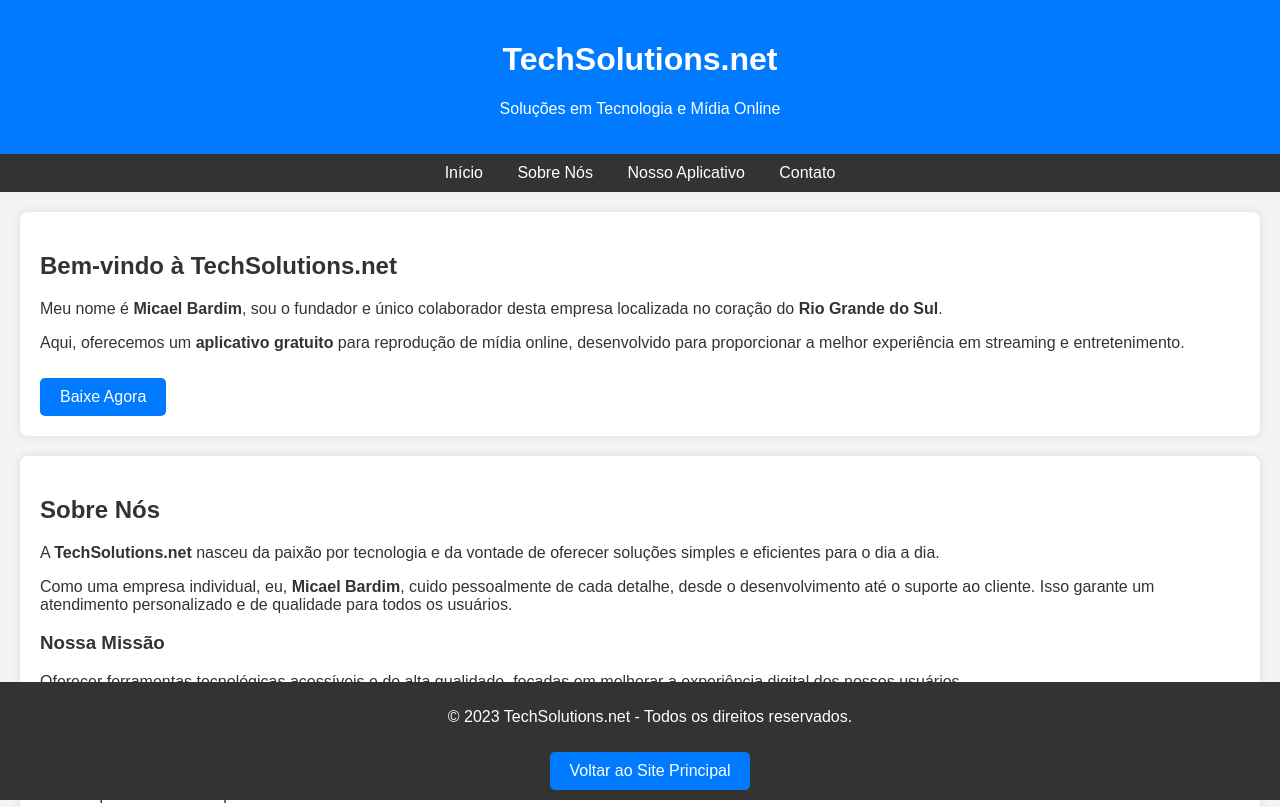
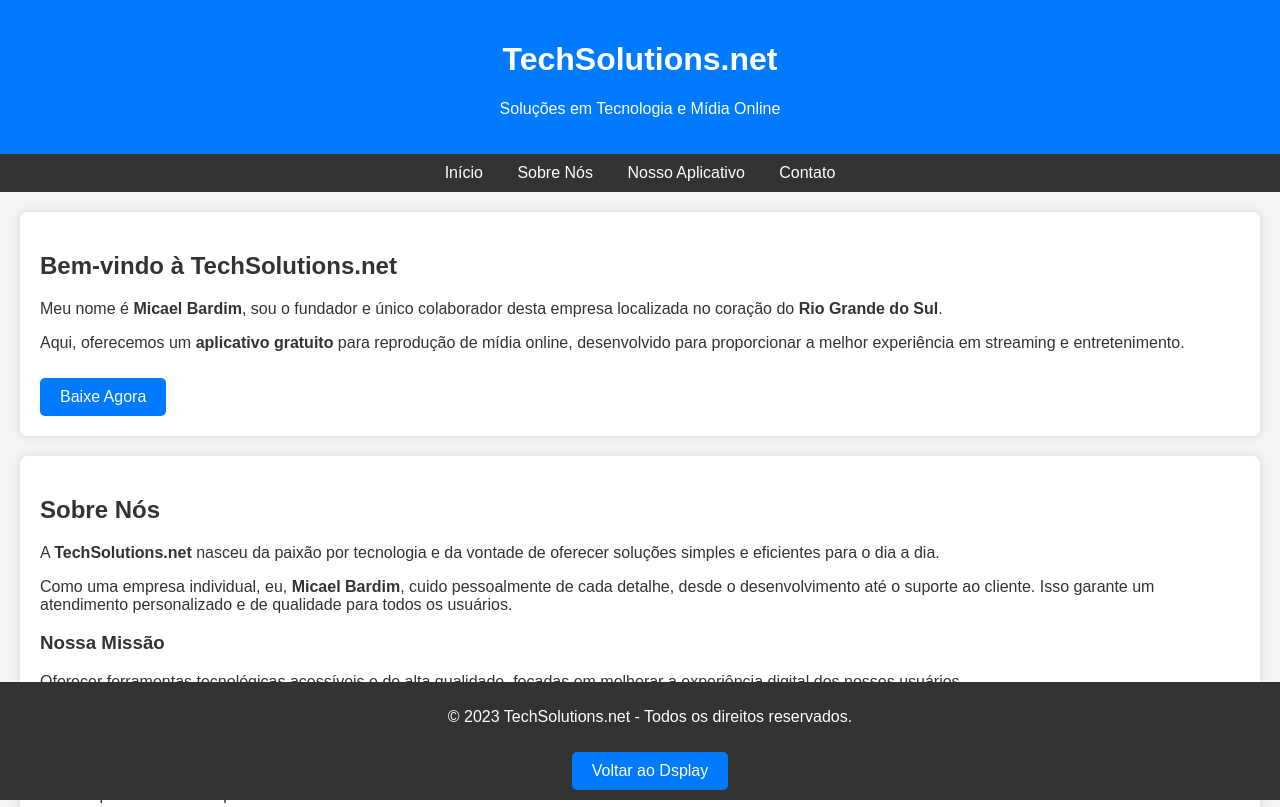
Before and after one commit to MicaelTech3/techSolution-net, a plain HTML site: page index.html in a window 1280 px wide. Shown: the top 807 px of the page. Drawn offline with Linux system fonts and the light colour scheme.

Commit message:
empresa2

```diff
--- a/index.html
+++ b/index.html
@@ -166,7 +166,7 @@
     <!-- Rodapé -->
     <footer>
         <p>&copy; 2023 TechSolutions.net - Todos os direitos reservados.</p>
-        <a href="https://dsplay-ed00c.web.app/" class="btn">Voltar ao Site Principal</a>
+        <a href="https://dsplay-ed00c.web.app/" class="btn">Voltar ao Dsplay</a>
     </footer>
 </body>
 </html>
```
